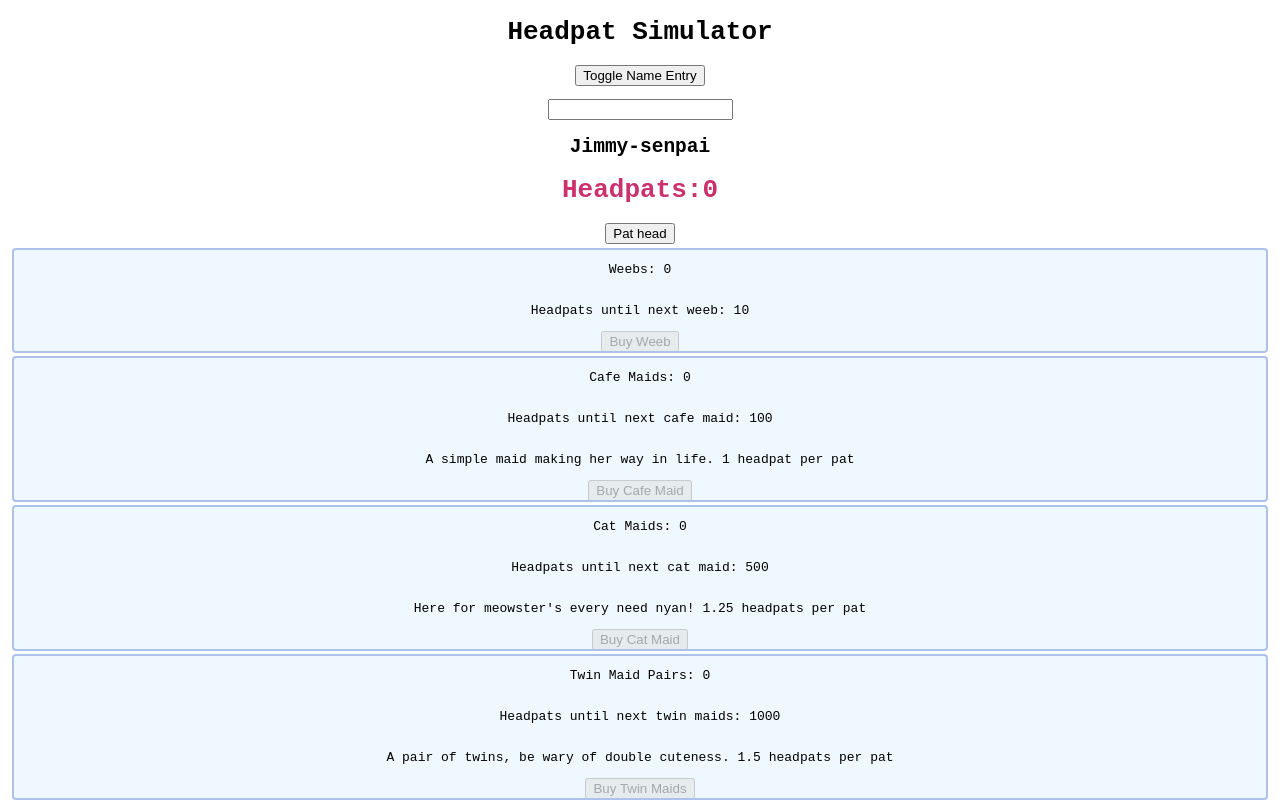
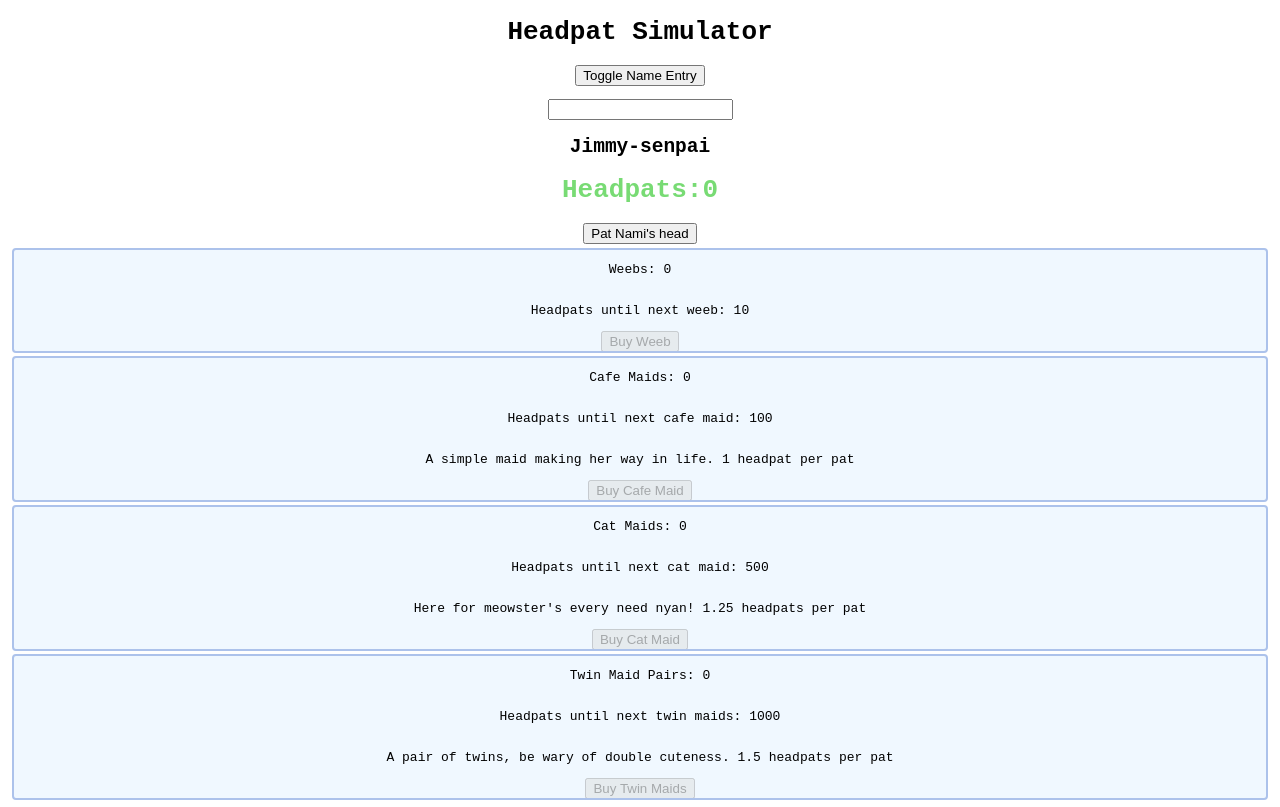
Before and after one commit to spock166/headpat-simulator, a React (Create React App) app: page / in a window 1280 px wide. Built offline with nearby package versions, Linux system fonts and the light colour scheme.

Commit message:
Make Pat head button fun

```diff
--- a/src/App.js
+++ b/src/App.js
@@ -22,6 +22,7 @@ function App() {
 
   let warning = weebs>=heads? <div></div> : <div className='warning-div'>Not enough weebs!  There {heads===1?'is':'are'} {heads-weebs} unpatted {heads===1?'head':'heads'} leading to sadness.</div> ;
 
+  let waifuList = ['Saber','Rin','Kurisu','Sakura','Serika','Mayuri','Nami','Senri','Kazuki','Maho'];
 
   //Code to handle heapat increases
   const increaseHeadpats = ()=>{
@@ -102,7 +103,7 @@ function App() {
       {showNameEdit && <input type="text" onChange={handleNameChange}/>}
       <h2>{name?name:"Jimmy"}-senpai</h2>
       <h1 style={{color:color}}>Headpats:{headpats} </h1>
-      <button onClick={increaseHeadpats}>Pat head</button>
+      <button onClick={increaseHeadpats}>Pat {waifuList[Math.floor(Math.random()*waifuList.length)]}'s head</button>
       <div className='store-div'>
         {warning}
 
```
